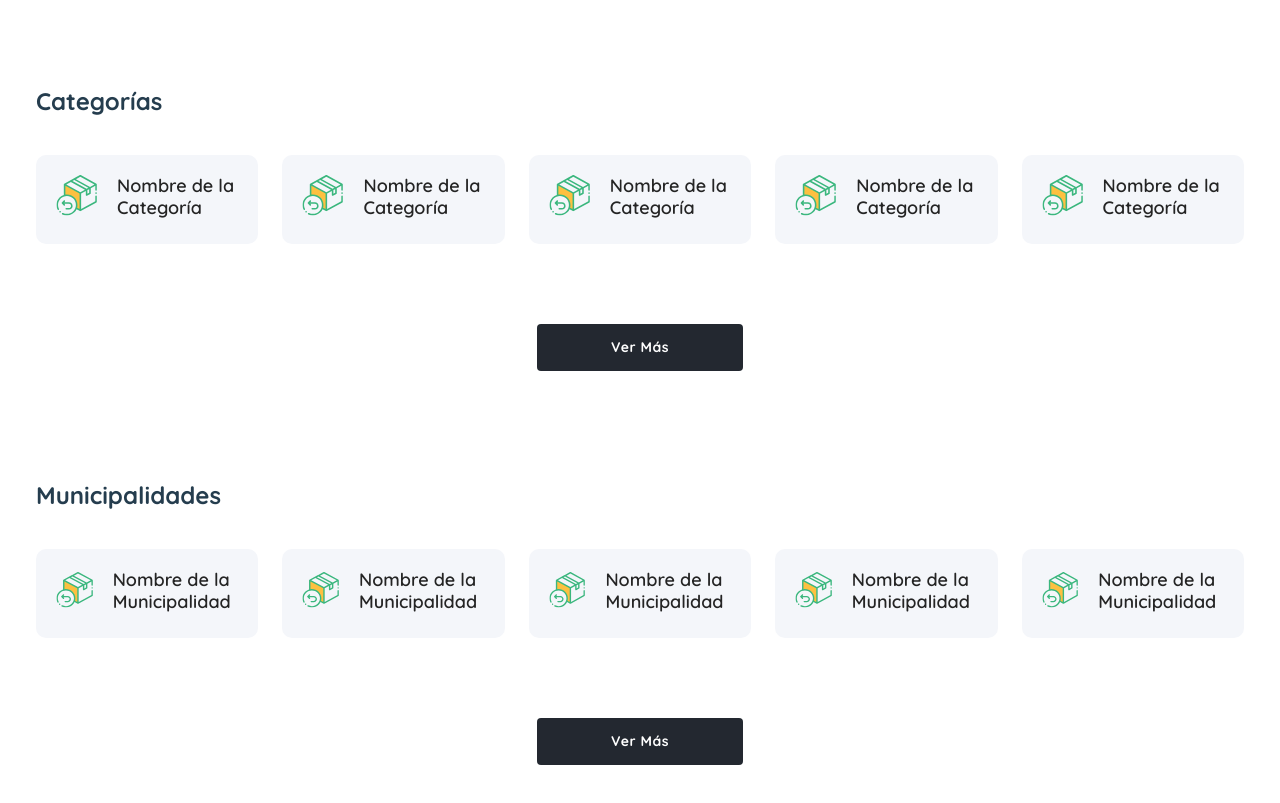
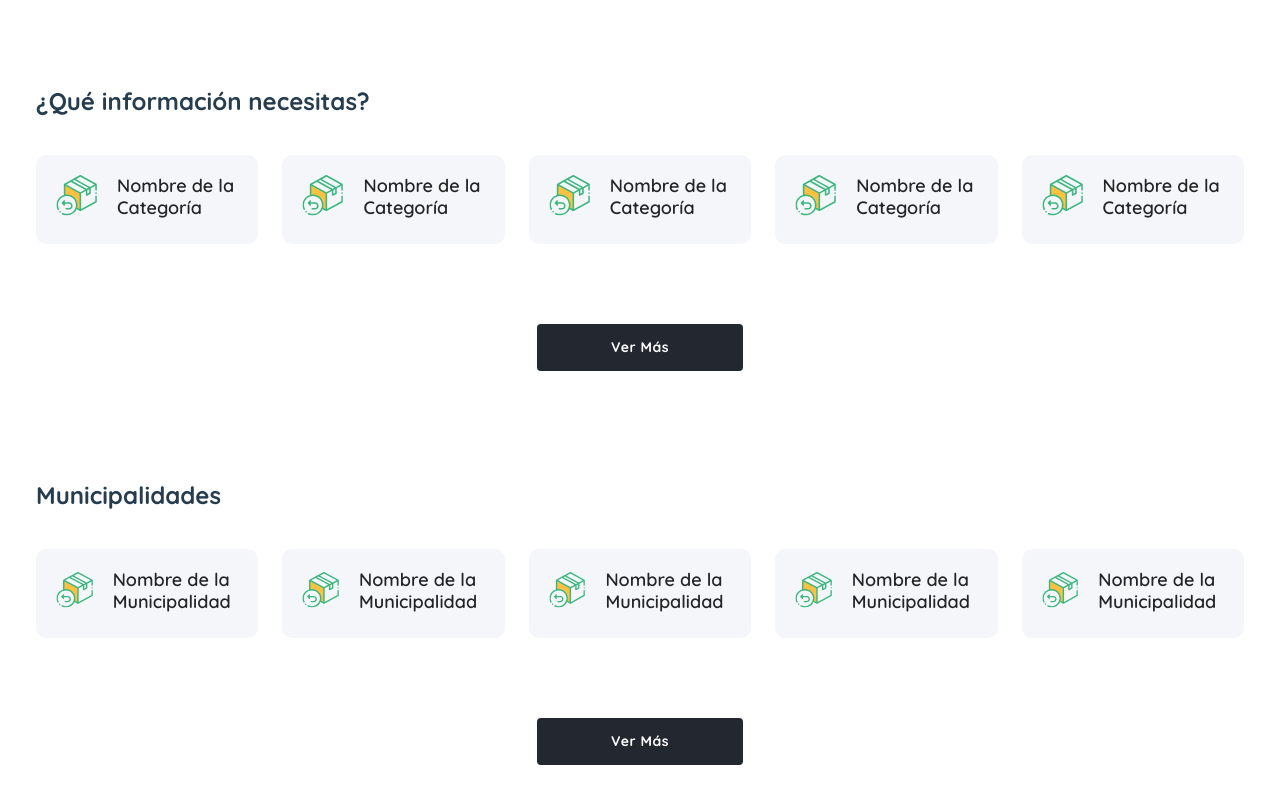
Before and after one commit to RedCiudadana/Tramites_Departamentales, an Eleventy site: page src/index.njk in a window 1280 px wide. Shown: the part 1022-1825 px from the top of the page. Built offline with nearby package versions, Linux system fonts and the light colour scheme; Eleventy itself is replaced by a stand-in of ours; files that its build step writes are made by us from their sources.

Commit message:
Update index.njk

```diff
--- a/src/index.njk
+++ b/src/index.njk
@@ -90,7 +90,7 @@
         <section class="featured section-padding">
             <div class="container">
                 <div class="row mb-40 mt-40">
-                    <h4>Categorías</h4>
+                    <h4>¿Qué información necesitas?</h4>
                 </div>
                 <div class="row mb-20 mt-40">
 
```
